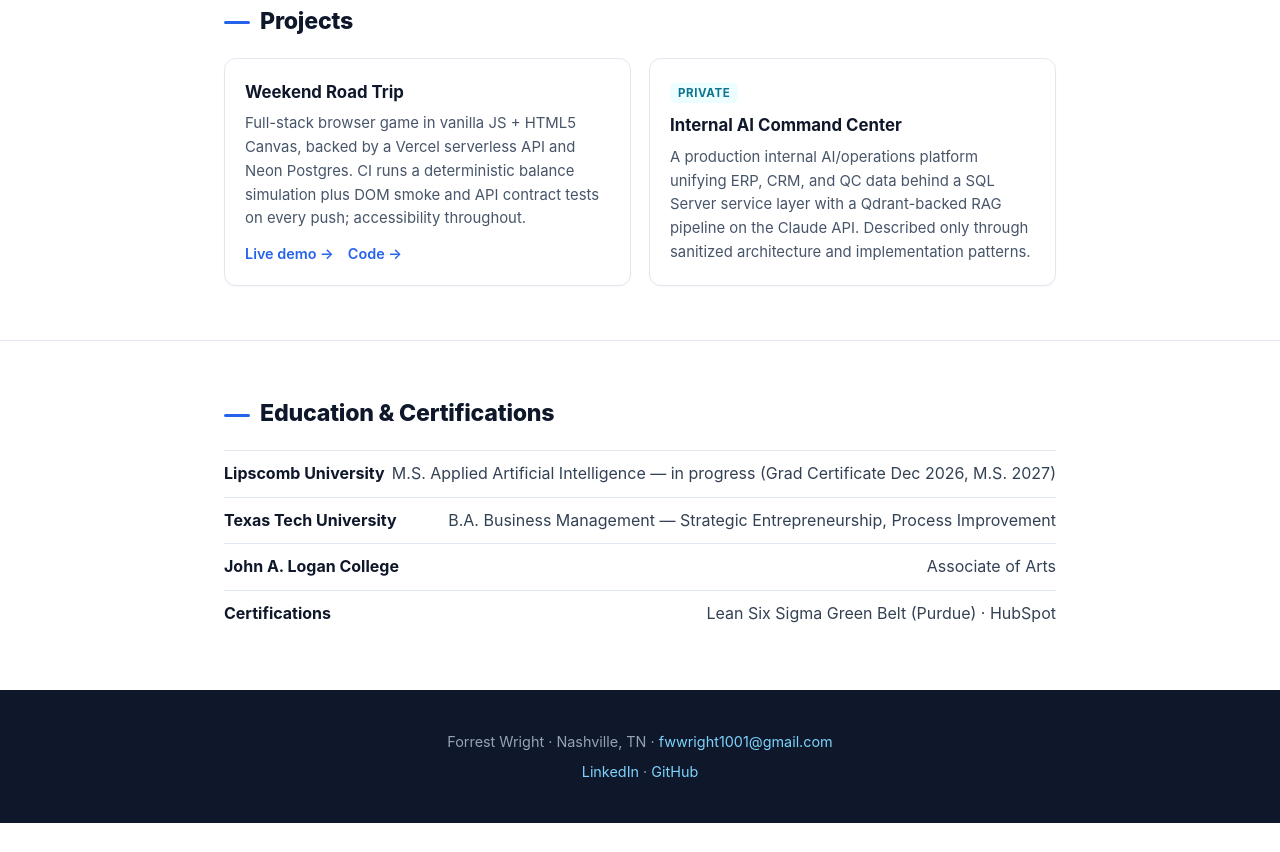
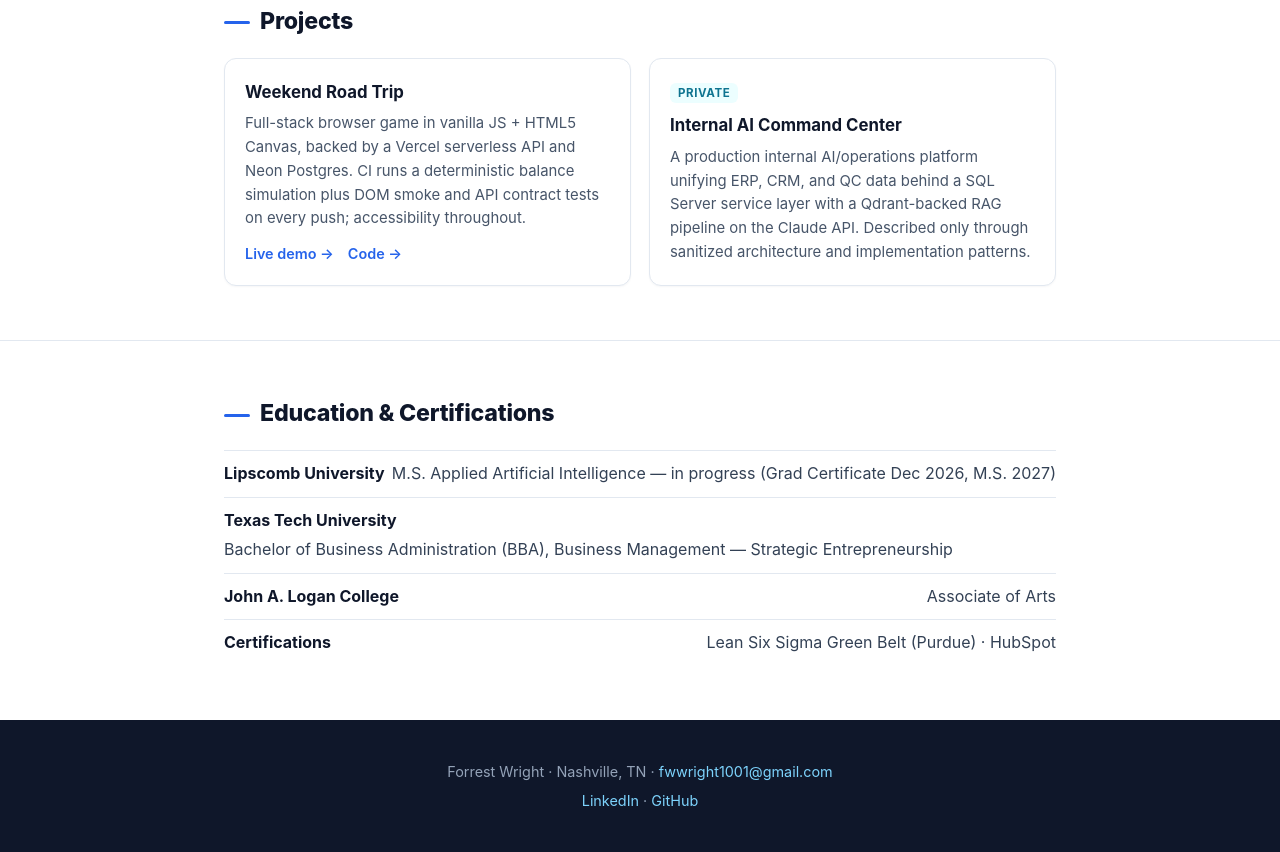
Before and after one commit to fwwright1001-coder/fwwright1001-coder.github.io, a plain HTML site: page index.html in a window 1280 px wide. Shown: the part 2318-3170 px from the top of the page. Before the commit the page ends 3141 px from the top, so only its background shows below. Drawn offline with Linux system fonts and the light colour scheme.

Commit message:
Education: correct Texas Tech degree to BBA, Business Management — Strategic Entrepreneurship

```diff
--- a/index.html
+++ b/index.html
@@ -204,7 +204,7 @@
   <div class="wrap">
     <h2><span class="bar"></span>Education &amp; Certifications</h2>
     <div class="row"><span class="sch">Lipscomb University</span><span class="deg">M.S. Applied Artificial Intelligence — in progress (Grad Certificate Dec 2026, M.S. 2027)</span></div>
-    <div class="row"><span class="sch">Texas Tech University</span><span class="deg">B.A. Business Management — Strategic Entrepreneurship, Process Improvement</span></div>
+    <div class="row"><span class="sch">Texas Tech University</span><span class="deg">Bachelor of Business Administration (BBA), Business Management — Strategic Entrepreneurship</span></div>
     <div class="row"><span class="sch">John A. Logan College</span><span class="deg">Associate of Arts</span></div>
     <div class="row"><span class="sch">Certifications</span><span class="deg">Lean Six Sigma Green Belt (Purdue) · HubSpot</span></div>
   </div>
```
